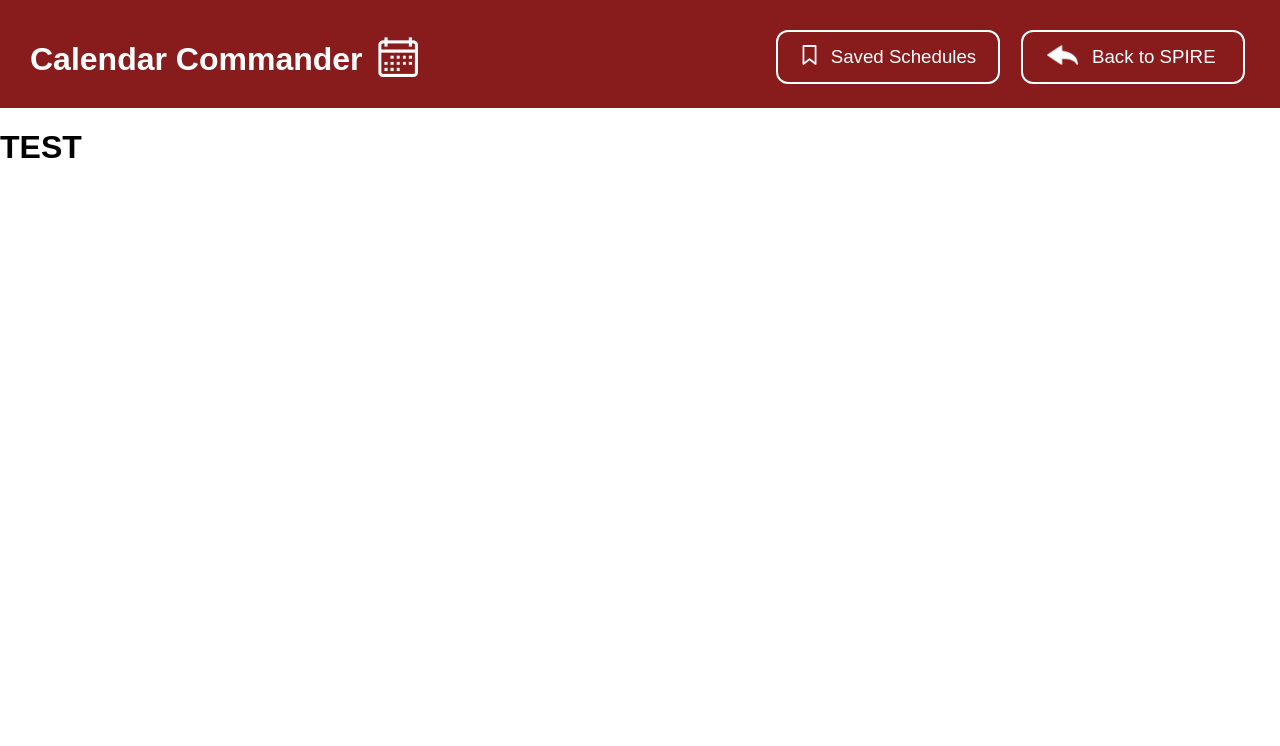
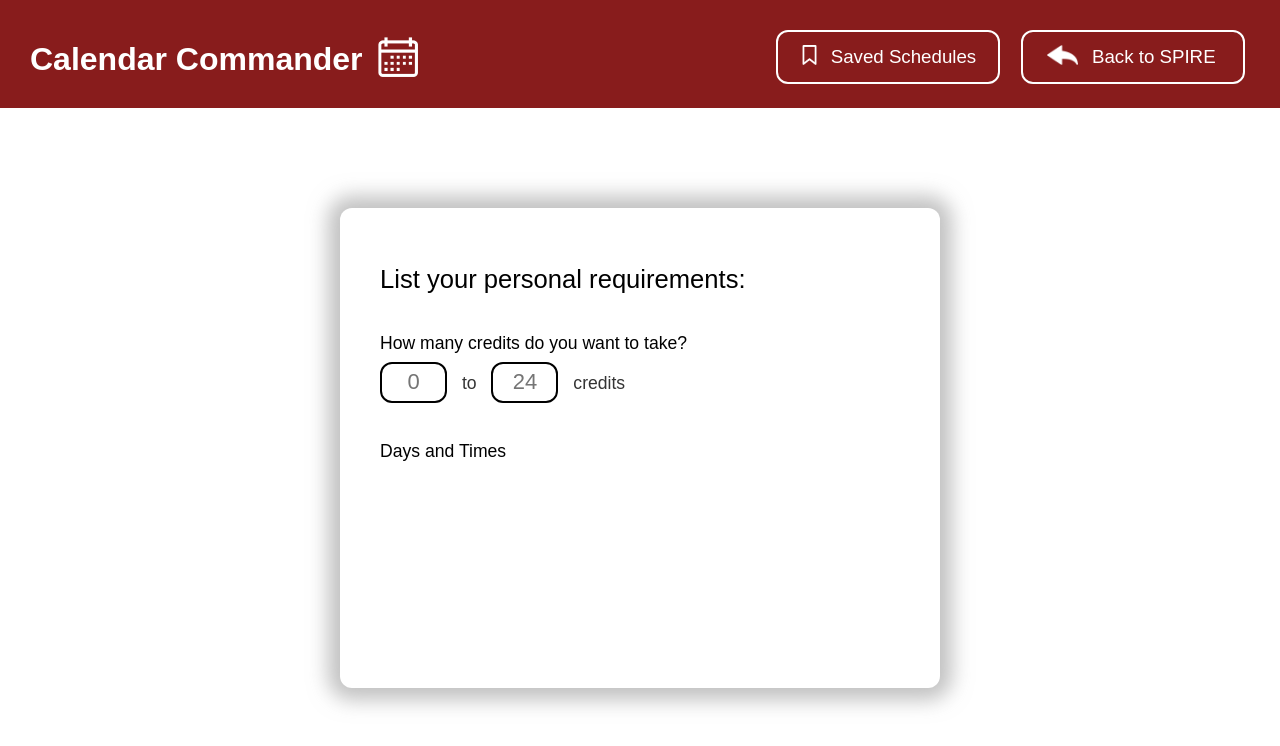
Before and after one commit to JakeCalkins/veer-is-late, a React (Create React App) app in the folder calendar-commander/: page / in a window 1280 px wide. Shown: the top 746 px of the page. Built offline with nearby package versions, Linux system fonts and the light colour scheme.

Commit message:
Designed inputs for Requirements
Initialized input boxes, added CSS design

```diff
--- a/calendar-commander/src/components/progress_container/ProgressContainer.css
+++ b/calendar-commander/src/components/progress_container/ProgressContainer.css
@@ -8,7 +8,6 @@
   margin: auto;
   margin-top: 100px;
   padding: 40px 40px 40px 40px;
-  content-align: center;
 }
 
 h2 {
--- a/calendar-commander/src/components/requirements_container/RequirementContainers.js
+++ b/calendar-commander/src/components/requirements_container/RequirementContainers.js
@@ -4,7 +4,19 @@ import "./RequirementsContainer.css"
 class RequirementsContainer extends React.Component {
   render() {
     return (
-      <h1> TEST </h1>
+      <div id="requirements-container">
+        <div class="wrappist">
+          <h1 class="title-header">List your personal requirements:</h1>
+          <h4 class="sub-headers">How many credits do you want to take?</h4>
+          <div class="credit-input-section">
+            <input id="min-credit-input" type="number" min="0" placeholder="0"></input>
+            <h2 class="divide"> to </h2>
+            <input id="max-credit-input" type="number" max="24"placeholder="24"></input>
+            <h2 class="divide"> credits </h2>
+          </div>
+          <h4 class="sub-headers">Days and Times</h4>
+        </div>
+      </div>
     );
   }
 }
--- a/calendar-commander/src/components/requirements_container/RequirementsContainer.css
+++ b/calendar-commander/src/components/requirements_container/RequirementsContainer.css
@@ -0,0 +1,53 @@
+.wrappist {
+  box-shadow: 0px 0px 20px 12px rgba(167, 167, 167, 0.7);
+  border-radius: 12px;
+  width: 520px;
+  height: 400px;
+  margin: auto;
+  margin-top: 100px;
+  padding: 40px 40px 40px 40px;
+}
+
+
+#requirements-container .title-header {
+  font-size: 1.6em;
+  letter-spacing: 0px;
+  font-weight: 100;
+}
+
+#requirements-container .sub-headers{
+  position: relative;
+  top: 15px;
+  font-weight: 300;
+  font-size: 1.1em;
+}
+
+#requirements-container #min-credit-input, #requirements-container #max-credit-input {
+  border-radius: 12px;
+  border: 2px solid black;
+  width: 55px;
+  height: 29px;
+  font-size: 22px;
+  padding: 4px;
+  text-align: center;
+  -webkit-appearance: none;
+  font-weight: 200;
+}
+
+input[type=number]::-webkit-inner-spin-button,
+input[type=number]::-webkit-outer-spin-button {
+  -webkit-appearance: none;
+  margin: 0;
+}
+
+#requirements-container .credit-input-section *{
+  display: inline;
+}
+
+#requirements-container .divide {
+  font-weight: 100;
+  font-size: 1.1em;
+  margin-left: 10px;
+  margin-right: 10px;
+  color: rgba(1, 1, 1,.8);
+}
```
